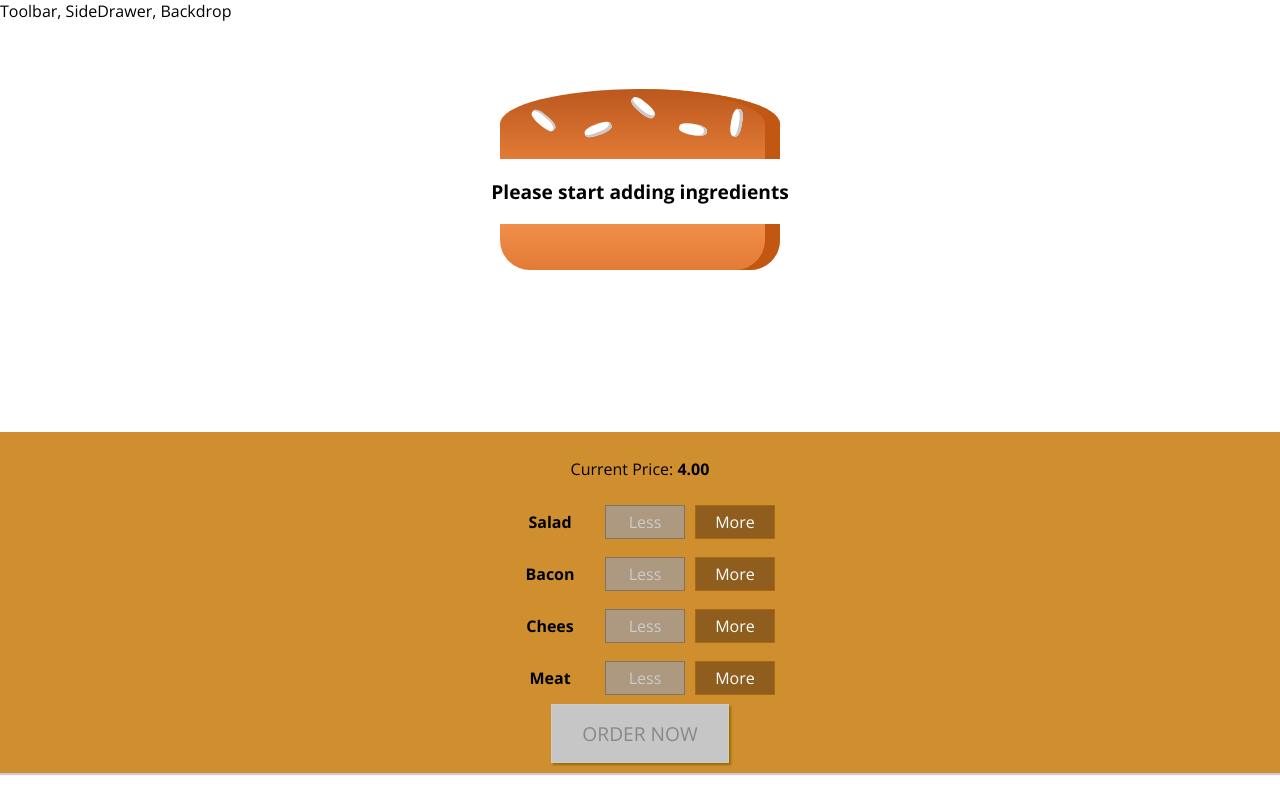
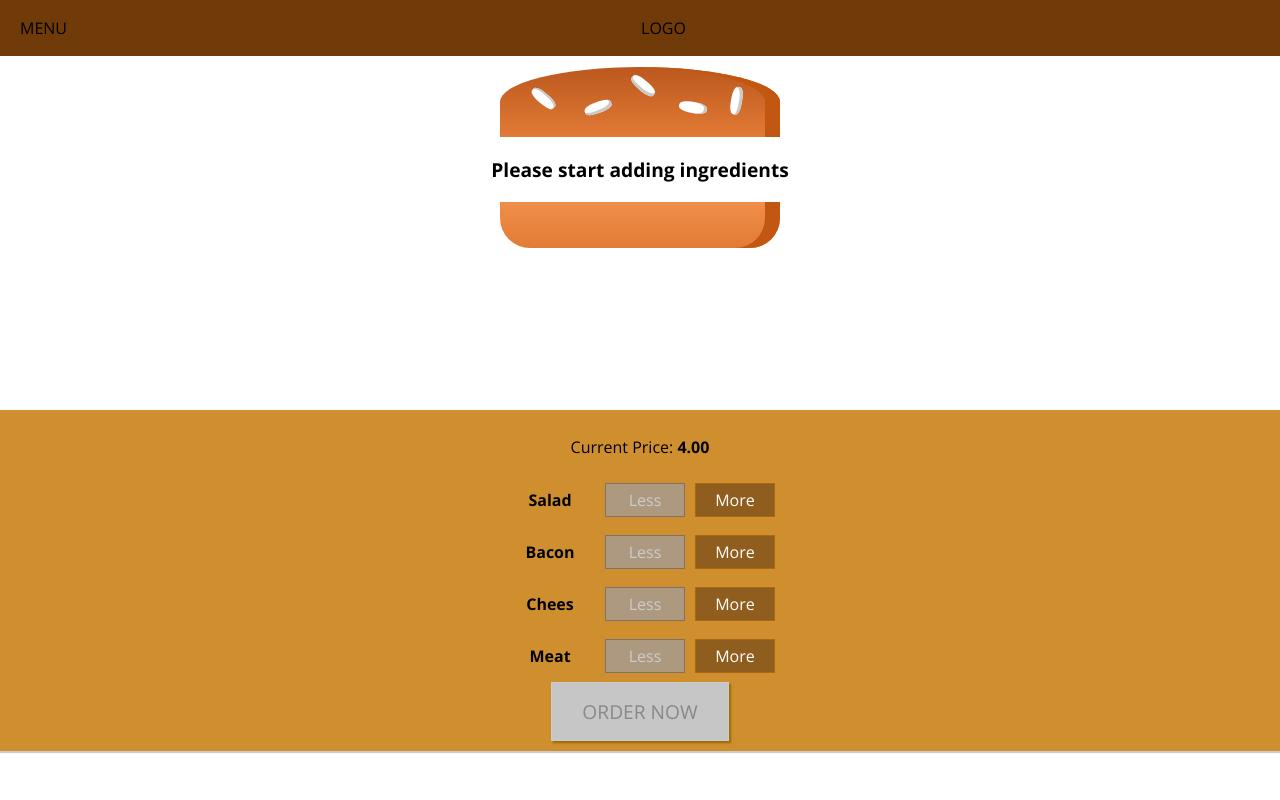
Before and after one commit to Gtes/burger-react-app, a React (Create React App) app: page / in a window 1280 px wide. Built offline with nearby package versions, Linux system fonts and the light colour scheme.

Commit message:
27. Adding a Toolbar

```diff
--- a/src/components/Burger/BurgerIngredient/BurgerIngredient.js
+++ b/src/components/Burger/BurgerIngredient/BurgerIngredient.js
@@ -1,5 +1,4 @@
 import React from "react";
-import PropTypes from "prop-types";
 
 import classes from "./BurgerIngredient.module.css";
 
--- a/src/components/Layout/Layout.js
+++ b/src/components/Layout/Layout.js
@@ -1,13 +1,14 @@
 import React from "react";
 
 import Aux from "../../hoc/Aux";
+import Toolbar from "../../components/Navigation/Toolbar/Toolbar";
 
 import classes from "./Layout.module.css";
 
 const layout = (props) => {
     return (
         <Aux>
-            <div>Toolbar, SideDrawer, Backdrop</div>
+            <Toolbar></Toolbar>
             <main className={classes.Content}>{props.children}</main>
         </Aux>
     );
--- /dev/null
+++ b/src/components/Navigation/Toolbar/Toolbar.js
@@ -0,0 +1,13 @@
+import React from "react";
+
+import classes from "./Toolbar.module.css";
+
+const toolbar = (props) => (
+    <header className={classes.Toolbar}>
+        <div>MENU</div>
+        <div>LOGO</div>
+        <nav></nav>
+    </header>
+);
+
+export default toolbar;
--- /dev/null
+++ b/src/components/Navigation/Toolbar/Toolbar.module.css
@@ -0,0 +1,19 @@
+.Toolbar{
+    height: 56px;
+    width: 100%;
+    position: fixed;
+    top: 0;
+    left: 0;
+    background-color: #703b09;
+    display: flex;
+    justify-content: space-between;
+    align-items: center;
+    padding: 0 20px;
+    box-sizing: border-box;
+    z-index: 90;
+}
+
+.Toolbar nav{
+    height: 100%;
+
+}
```
